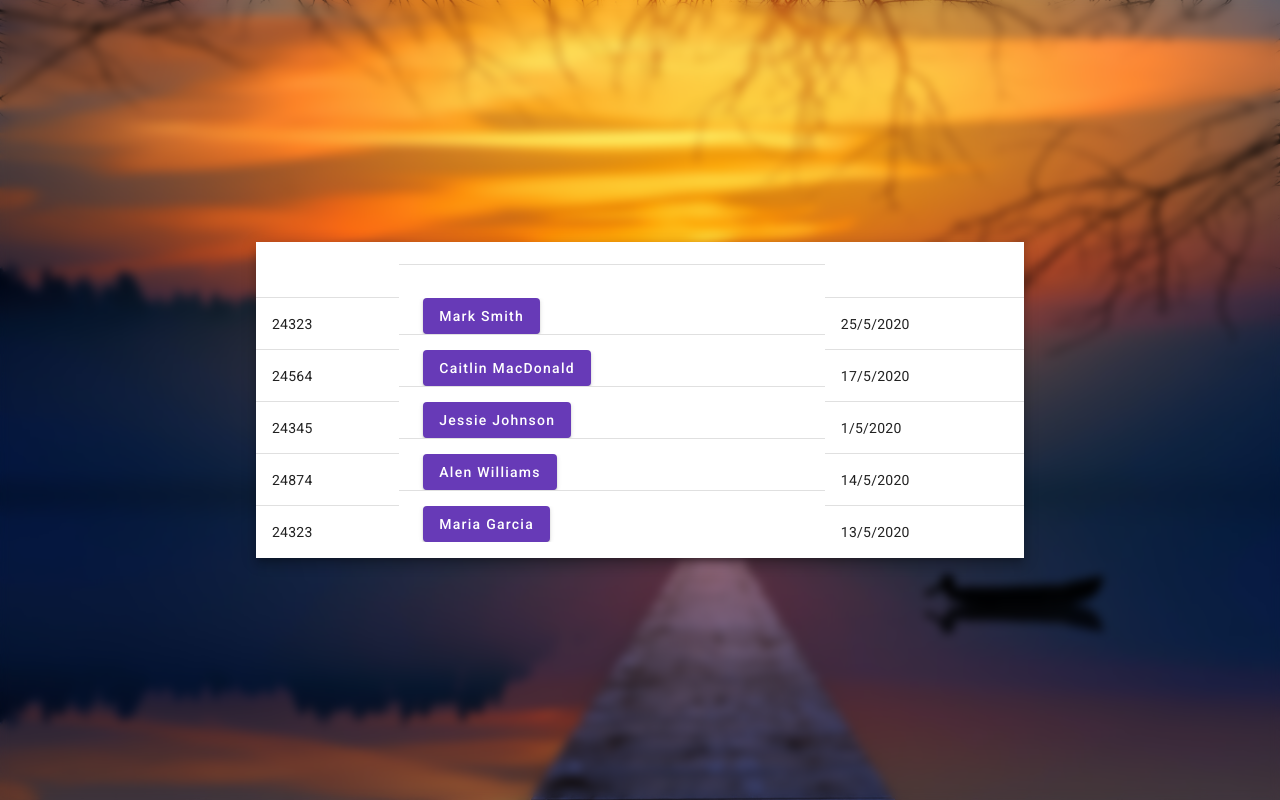
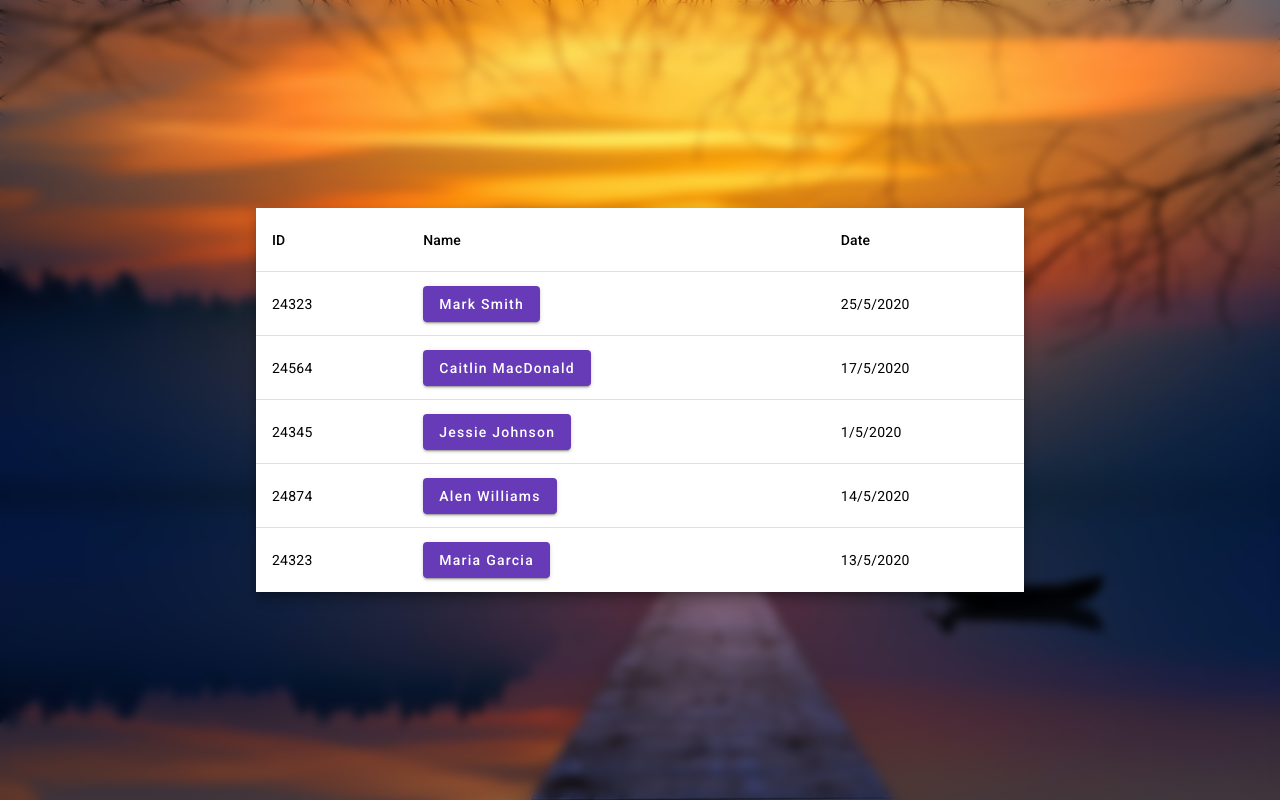
Before and after one commit to AliAmanKhan/JSON-Angular, an Angular app: page / in a window 1280 px wide. Built offline with nearby package versions, Linux system fonts and the light colour scheme.

Commit message:
Added Some Style

```diff
--- a/src/app/add-user/add-user.component.css
+++ b/src/app/add-user/add-user.component.css
@@ -2,6 +2,9 @@
     color: black;
     background-color:wheat;
 } */
+mat-card{
+    width: 40vw;
+}
 .card-title{
     background-color: blue;
     color: white;
@@ -21,3 +24,21 @@
     background-color: white;
     color: black;
 }
+.row{
+    display: flex;
+    flex-direction: row;
+}
+.keys{
+    padding: 10px;
+    background-color: rgb(19, 19, 89);
+    color: white;
+    height: 1.5rem;
+    width: 15rem;
+    margin: 5px;
+    border: none;
+    border-radius: 5px;
+    font-size: medium;
+}
+.keys:hover{
+    background-color: rgb(23, 23, 113);
+}
--- a/src/app/add-user/add-user.component.html
+++ b/src/app/add-user/add-user.component.html
@@ -1,17 +1,32 @@
 <mat-card>
-    <h1 class="card-title" mat-dialog-title>Cards Data</h1>
+    <h1 class="card-title" mat-dialog-title>Info About {{cardsData[0]?.Name}}</h1>
 <div class="card-content" mat-dialog-content >
-
-    <span><h2>Info About {{cardsData[0]?.Name}}</h2></span>
-    <h3>Name: {{cardsData[0]?.Name}}  ID: {{cardsData[0]?.ID}}</h3>
-    <h3>Gender: {{cardsData[0]?.Gender}}  Class: {{cardsData[0]?.Class}}</h3>
-    <h3>Seat: {{cardsData[0]?.Seat}}  Club: {{cardsData[0]?.Club}}</h3>
-    <h3>Persona: {{cardsData[0]?.Persona}}  Crush: {{cardsData[0]?.Crush}}</h3>
-    <h3>Strength: {{cardsData[0]?.Strength}}  Hairstyle: {{cardsData[0]?.Hairstyle}}</h3>
-    <h3>Color: {{cardsData[0]?.Color}}  Eyes: {{cardsData[0]?.Eyes}}</h3>
+    <div class="row">
+        <div class="keys">Name: {{cardsData[0]?.Name}}</div>
+        <div class="keys">ID: {{cardsData[0]?.ID}}</div>
+    </div>
+    <div class="row">
+        <div class="keys">Gender: {{cardsData[0]?.Gender}}</div>
+        <div class="keys">Class: {{cardsData[0]?.Class}}</div>
+    </div>
+    <div class="row">
+        <div class="keys">Seat: {{cardsData[0]?.Seat}}</div>
+        <div class="keys">Club: {{cardsData[0]?.Club}}</div>
+    </div>
+    <div class="row">
+        <div class="keys">Persona: {{cardsData[0]?.Persona}}</div>
+        <div class="keys">Crush: {{cardsData[0]?.Crush}}</div>
+    </div>
+    <div class="row">
+        <div class="keys">Strength: {{cardsData[0]?.Strength}}</div>
+        <div class="keys">Hairstyle: {{cardsData[0]?.Hairstyle}}</div>
+    </div>
+    <div class="row">
+        <div class="keys">Color: {{cardsData[0]?.Color}}</div>
+        <div class="keys">Eyes: {{cardsData[0]?.Eyes}}</div>
+    </div>
     <h3>Info: {{cardsData[0]?.Info}}</h3>
     <!-- {{cardsData|json}} -->
-
 </div>
 <div class="card-actions" mat-dialog-actions>
   <button mat-button mat-dialog-close>Close</button>
--- a/src/app/app.component.css
+++ b/src/app/app.component.css
@@ -6,9 +6,14 @@ mat-cell-id{
 }
 .header{
   background-color: blue;
-  color: white;
+  color: black;
+  height: 4rem;
 }
 .cells{
   background-color: rgb(1, 1, 61);
-  color: white;
+  color: black;
+  height: 4rem;
 }
+.row{
+  color: purple;
+}
--- a/src/app/app.component.html
+++ b/src/app/app.component.html
@@ -3,7 +3,7 @@
 
   <ng-container matColumnDef="id">
     <th class="header" mat-header-cell *matHeaderCellDef> ID </th>
-    <td mat-cell *matCellDef="let userDatum"> {{userDatum.id}} </td>
+    <td class="cells" mat-cell *matCellDef="let userDatum"> {{userDatum.id}} </td>
   </ng-container>
 
   <ng-container matColumnDef="name">
@@ -15,10 +15,10 @@
 
   <ng-container matColumnDef="date">
     <th class="header" mat-header-cell *matHeaderCellDef> Date </th>
-    <td mat-cell *matCellDef="let userDatum"> {{userDatum.date}} </td>
+    <td class="cells" mat-cell *matCellDef="let userDatum"> {{userDatum.date}} </td>
   </ng-container>
 
   <tr mat-header-row *matHeaderRowDef="displayedColumns"></tr>
-  <tr mat-row *matRowDef="let row; columns: displayedColumns;"></tr>
+  <tr class="row" mat-row *matRowDef="let row; columns: displayedColumns;"></tr>
 </table>
 </div>
```
